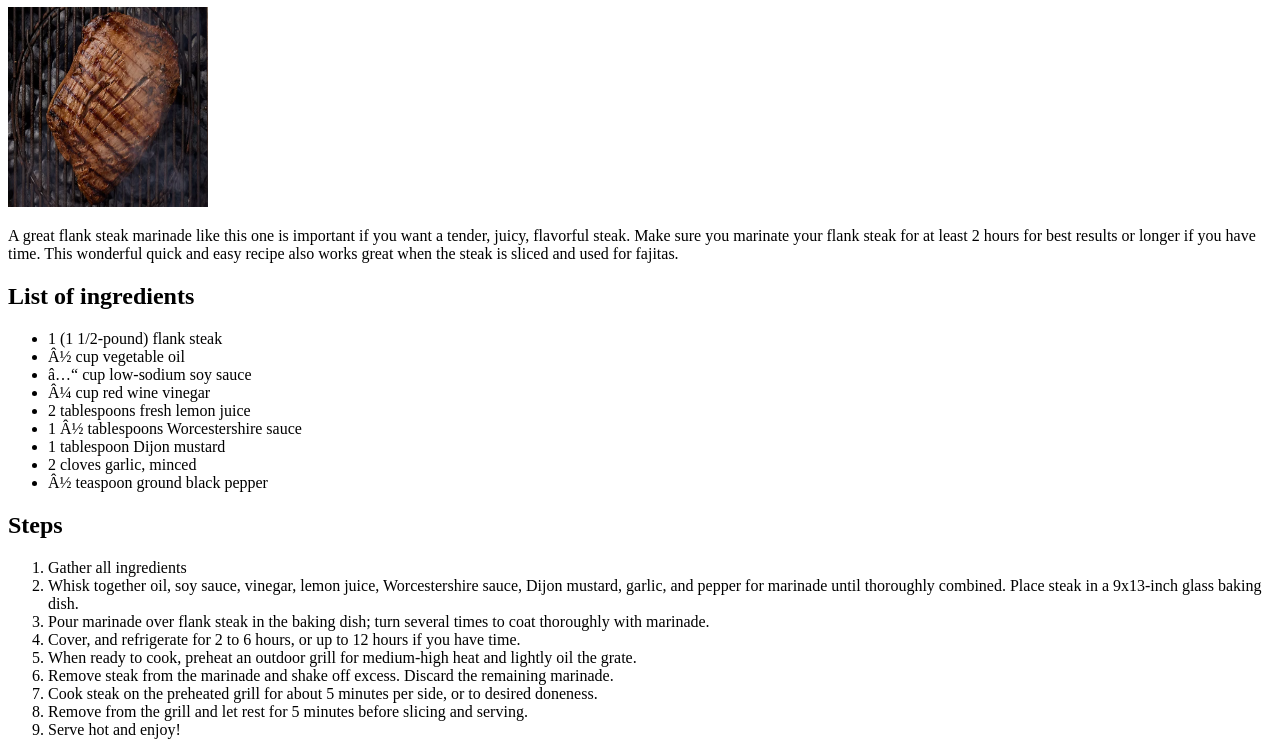
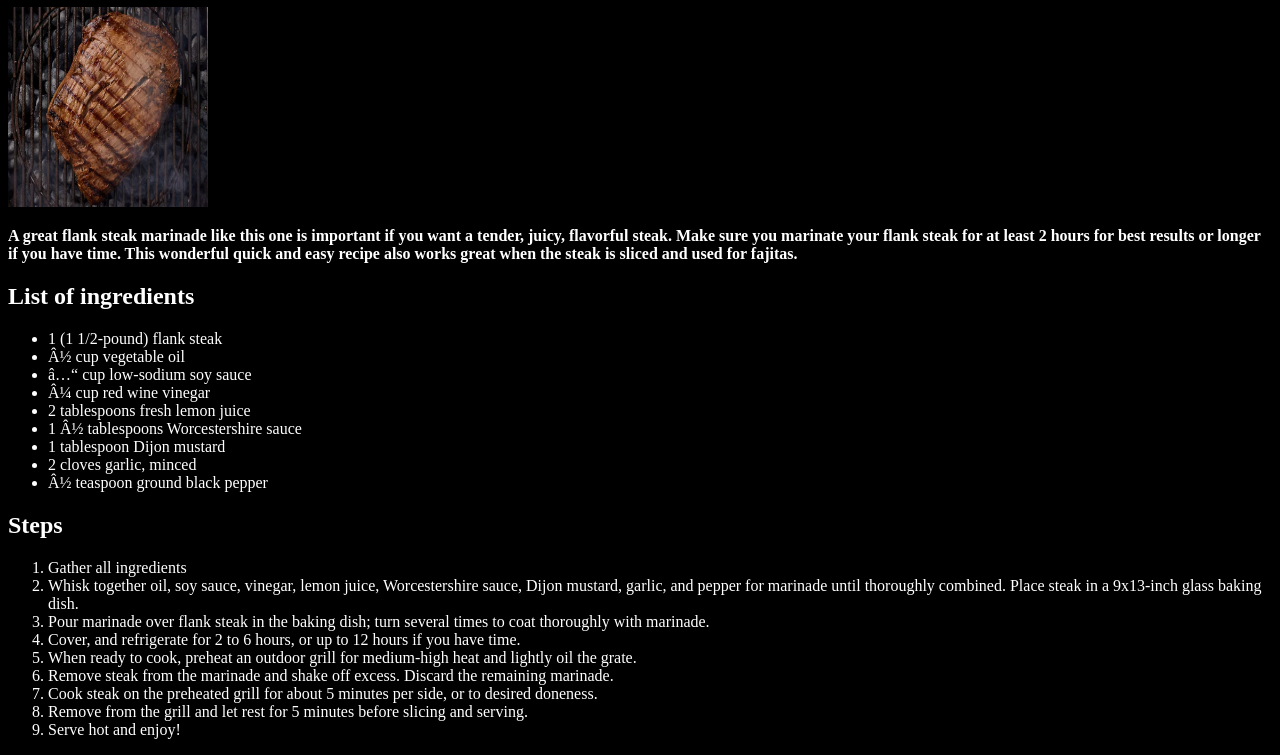
Before and after one commit to moises0142/odin-recipes, a plain HTML site: page recipes/steak.html in a window 1280 px wide. Shown: the part 73-828 px from the top of the page. Drawn offline with Linux system fonts and the light colour scheme.

Commit message:
added style link to all pages and gave all pages a black background

```diff
--- a/recipes/steak.html
+++ b/recipes/steak.html
@@ -2,6 +2,7 @@
 <html lang="en">
 
     <head>
+        <link rel="stylesheet" href="../style.css">
         <meta charset="UTF=8">
         <h1>Marinated flank steak</h1>
     </head>
@@ -17,7 +18,7 @@
         <h2>List of ingredients</h2>
 
             <ul>
-                <li>1 (1 1/2-pound) flank steak</li>
+                <li class="coc">1 (1 1/2-pound) flank steak</li>
 
                 <li>½ cup vegetable oil</li>
 
--- /dev/null
+++ b/style.css
@@ -0,0 +1,8 @@
+p{
+    font-weight:600;
+}
+*{
+    font-family:'Times New Roman', Times, serif;
+    background-color:black;
+    color: white;
+}
```
Also changed, not shown: index.html (+1 -0 lines), recipes/mashed-potatoes.html (+1 -0 lines), recipes/penne-vodka.html (+1 -0 lines).
